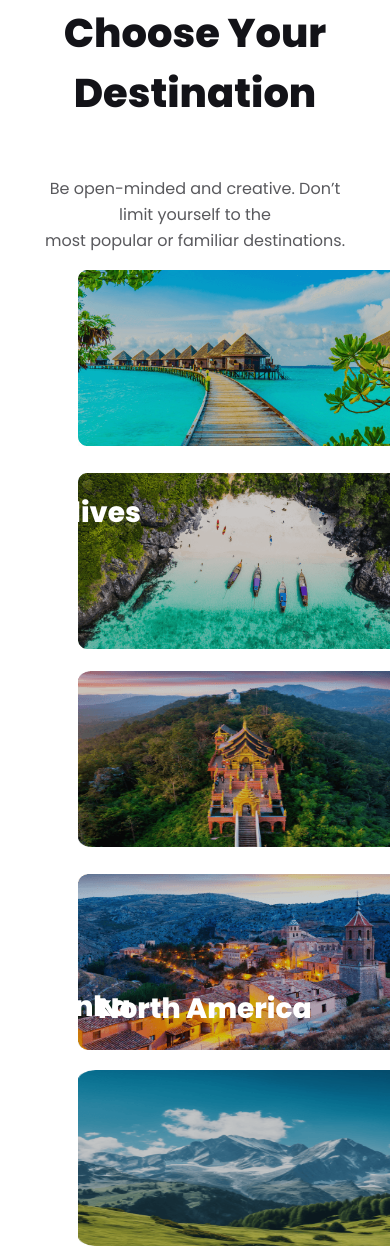
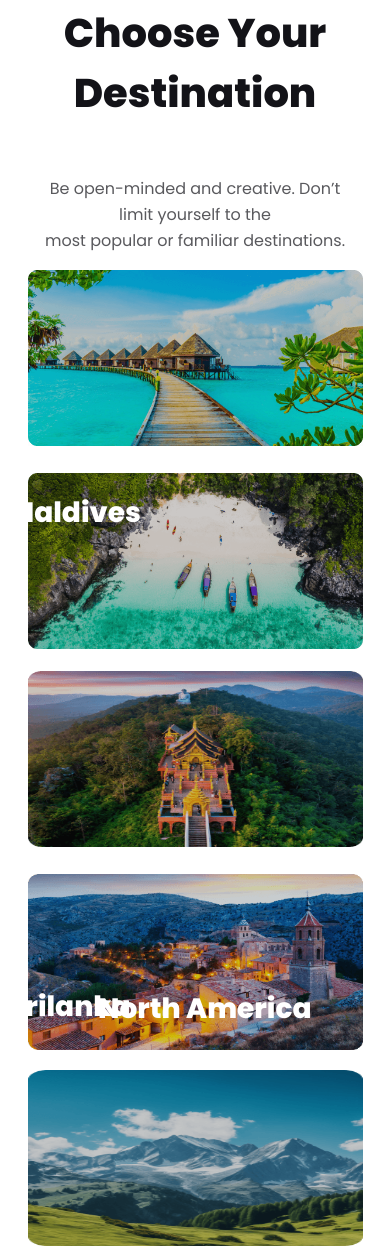
Before and after one commit to Sagor0007/assignment-02, a plain HTML site: page index.html in a window 390 px wide. Shown: the part 2075-3323 px from the top of the page. Drawn offline with Linux system fonts and the light colour scheme.

Commit message:
eleven number commit

```diff
--- a/styles/travel.css
+++ b/styles/travel.css
@@ -694,16 +694,14 @@ body {
         width: 335px;
         height: 176px;
         flex-shrink: 0;
-        margin-left: 70px;
-        /* margin-left: 19; */
+        margin-left: 20px;
     }
 
     .ima-2 {
         width: 335px;
         height: 175.393px;
         flex-shrink: 0;
-        /* margin-left: 19px; */
-        margin-left: 70px;
+        margin-left: 20px;
     }
 
 
@@ -712,14 +710,14 @@ body {
         width: 335px;
         height: 176px;
         flex-shrink: 0;
-        margin-left: 70px;
+        margin-left: 20px;
     }
 
     .ima-4 {
         width: 335px;
         height: 176px;
         flex-shrink: 0;
-        margin-left: 35px;
+        margin-left: 10px;
     }
 
     .ima-5 {
@@ -727,7 +725,7 @@ body {
         width: 335px;
         height: 176px;
         flex-shrink: 0;
-        margin-left: 70px;
+        margin-left: 20px;
     }
 
     .image-3 {
@@ -739,14 +737,15 @@ body {
         width: 335px;
         height: 176px;
         flex-shrink: 0;
-        margin-left: 70px;
+        margin-left: 20px;
     }
 
     .ima-7 {
         width: 335px;
         height: 176px;
         flex-shrink: 0;
-        margin-left: 70px;
+        margin-left: 20px;
+
     }
 
 
```
